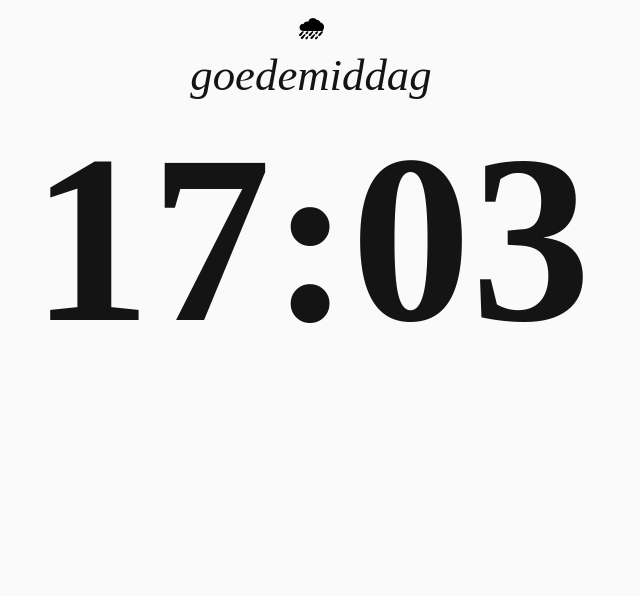
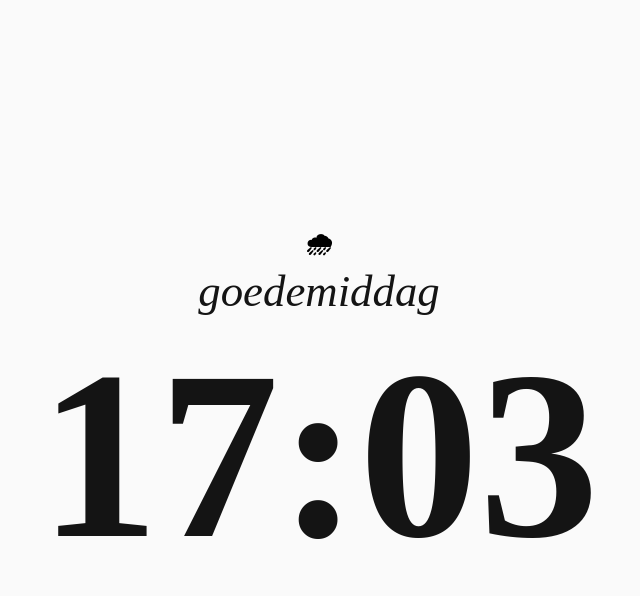
Before and after one commit to MiloudKoning/MiloudeKoning-XT2-Challenge2, a plain HTML site: page index.html in a window 1280 px wide. Shown: the whole page, without its empty margins (329-969 px from the left). Drawn offline with Linux system fonts and the light colour scheme; a web font is replaced by a local one.

Commit message:
26 maarttt

```diff
--- a/XT2challenge2.css
+++ b/XT2challenge2.css
@@ -1,15 +1,20 @@
 @import url("https://use.typekit.net/ylg0ybk.css");
+
+body {
+	display: flex;
+	flex-direction: column;
+
+	position: fixed;
+	top: 50%;
+	left: 50%;
+
+	transform: translate(-50%, -50%);
+	transition-property: none;
+}
 
 h2 {
 	display: flex;
 	justify-content: center;
-	align-items: center;
-}
-
-h1 {
-	display: flex;
-	justify-content: center;
-	align-items: center;
 }
 
 .bericht, .berichtDonker, .emoji {
@@ -48,6 +53,8 @@ h1 {
 	color: #141414;
 	font-size: 6em;
 	margin: 0;
+	/*display: flex;
+	justify-content: center;*/
 }
 
 .avond > #mijnDigitaleKlok {
--- a/XT2challenge2.js
+++ b/XT2challenge2.js
@@ -1,21 +1,9 @@
-		/*test
-			var myDate = new Date(),
-				month = myDate.getMonth(), //zero base, dus januari = 0
-				date = myDate.getDate(),
-				day = myDate.getDay(); //zero base, zondag = 0
-
-			var months = ["januari", "februari", "maart", "april", "mei", "juni", "juli", "augustus", "september", "oktober", "november", "december"];
-
-			console.log(months[month]);*/
-
-
 function toonTijd(){
 	var datum = new Date();
 	var uren = datum.getHours(); //0 tot 23
 	var minuten = datum.getMinutes(); //0 tot 59
 	var seconden = datum.getSeconds(); //0 tot 59
 
-				//om op te lossen dat wanneer het bv kwart over 8 's ochtends is er een 0 voor de 8 komt, dus 08:15 ipv 8:15.
 	if(uren < 10){
 		uren = "0" + uren;
 	}
@@ -24,11 +12,7 @@
 		minuten = "0" + minuten;
 	}
 
-				if(seconden < 10){
-					seconden = "0" + seconden;
-				}
-
-				var tijd = uren + ":" + minuten /*+ ":" + seconden*/;
+	var tijd = uren + ":" + minuten;
 
 	document.getElementById("mijnDigitaleKlok").innerHTML = tijd;
 
@@ -38,10 +22,13 @@
 function dagdelen(){
 	var datum = new Date();
 	var uren = datum.getHours();
+
 	var container = document.getElementById('container');
+
 	var berichtOchtend = document.getElementById('berichtOchtend');
 	var berichtMiddag = document.getElementById('berichtMiddag');
 	var berichtAvond = document.getElementById('berichtAvond');
+
 	var emojiOchtend = document.getElementById('emojiOchtend');
 	var emojiMiddag = document.getElementById('emojiMiddag');
 	var emojiAvond = document.getElementById('emojiAvond');
--- a/index.html
+++ b/index.html
@@ -9,6 +9,7 @@
 	</head>
 
 	<body id="container">
+		<article>
 			<section>
 				<h2 id="emojiOchtend">&#127780;</h2>
 				<h2 id="berichtOchtend">goedemorgen</h2>
@@ -28,6 +29,7 @@
 				<h2 id="emojiNacht">&#127769;</h2>
 				<h2 id="berichtNacht">goedenacht</h2>
 			</section>
+		</article>
 
 		<h1 id="mijnDigitaleKlok"></h1>
 	</body>
```
Lines whose indentation alone changed are shown as unchanged.
